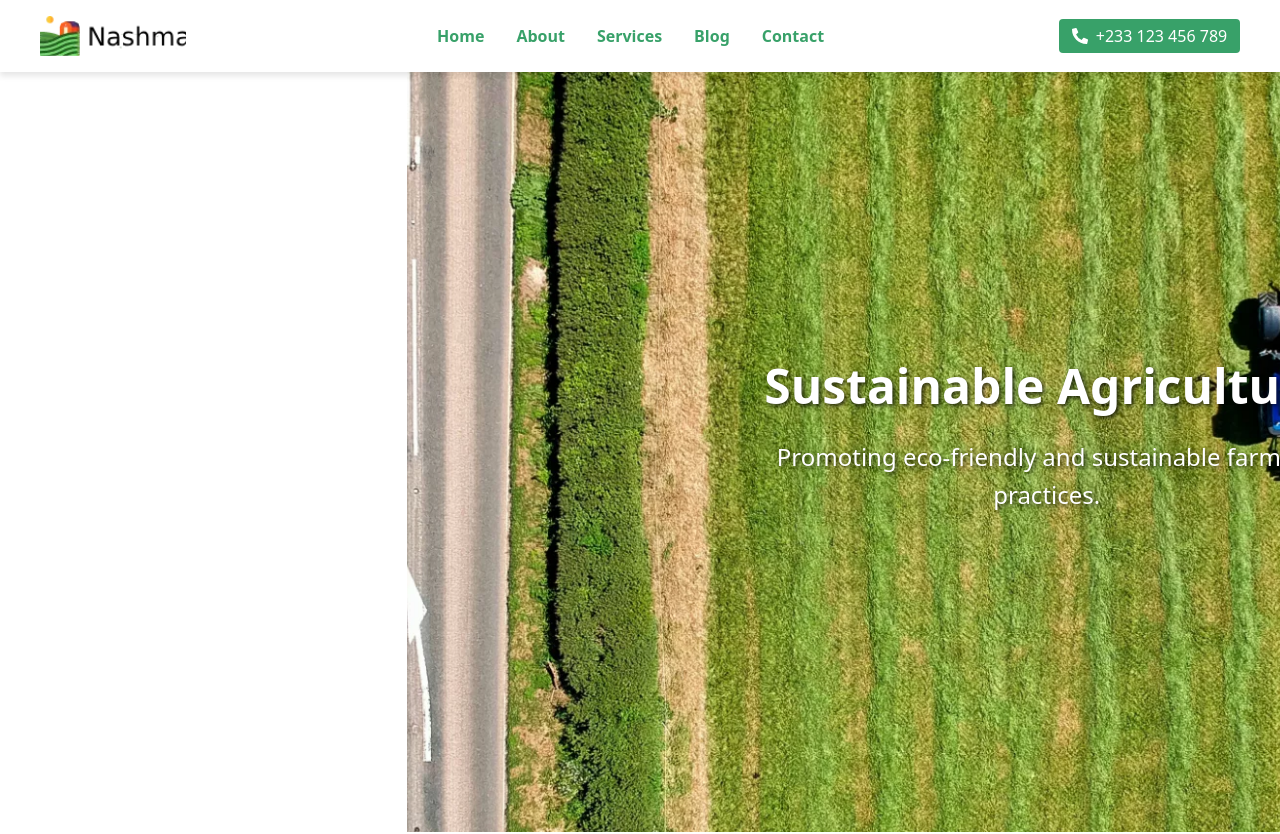
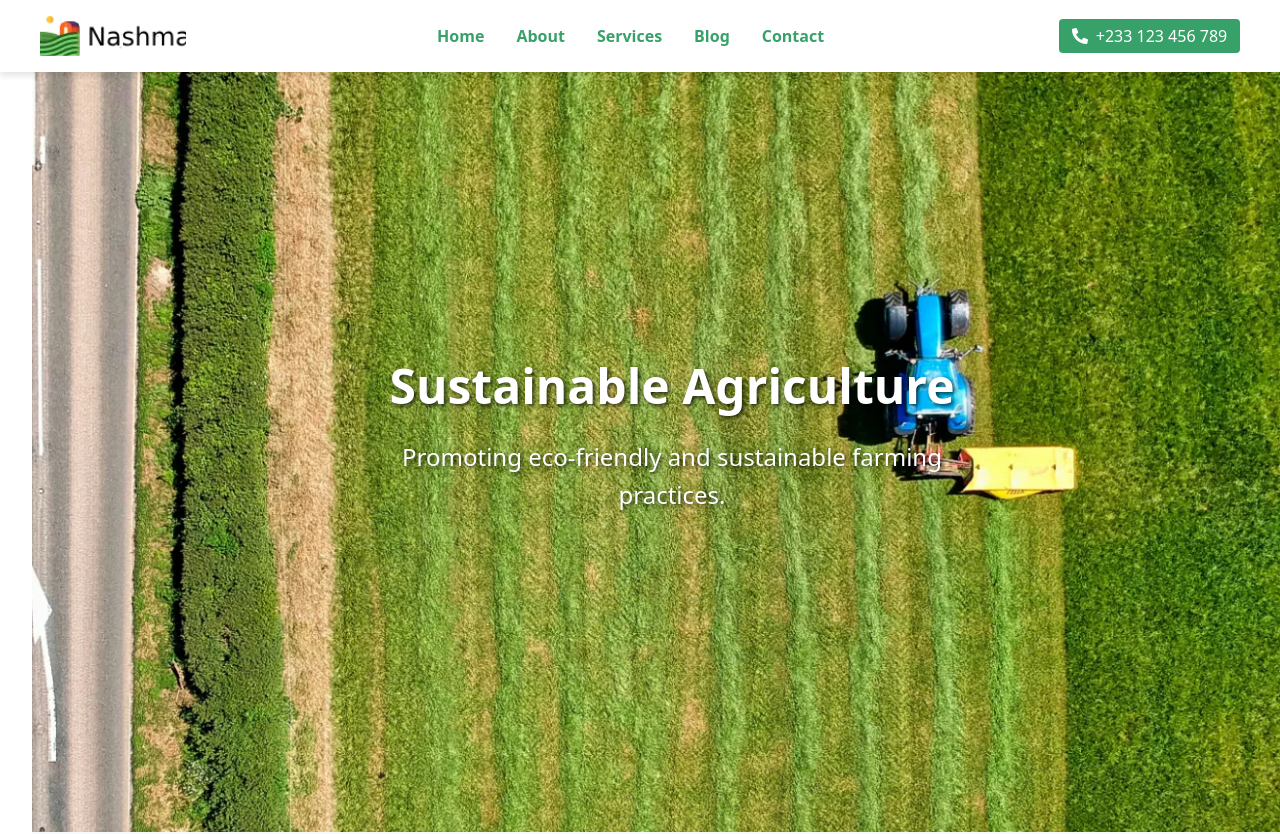
Before and after one commit to felix-atoma/nashma-agrobusiness, a React (Vite) app: page / in a window 1280 px wide. Shown: the top 834 px of the page. Built offline with nearby package versions, Linux system fonts and the light colour scheme.

Commit message:
layout dtyling

```diff
--- a/src/layouts/RootLayout.jsx
+++ b/src/layouts/RootLayout.jsx
@@ -6,48 +6,54 @@ const RootLayout = () => {
   return (
     <div
       style={{
-        top: 0,
         margin: 0,
         padding: 0,
-        width: '100vw', // Full viewport width
-        height: '100vh', // Full viewport height
         display: 'flex',
         flexDirection: 'column',
-        justifyContent: 'space-between', // Space out Navbar, content, and Footer
-        overflowX: 'hidden', // Prevent horizontal scrolling
+        minHeight: '100vh', // Ensures full viewport height coverage
+        width: '100vw', // Ensures full viewport width
+        overflowX: 'hidden', // Prevents horizontal scrolling
+        boxSizing: 'border-box', // Includes padding and border in dimensions
       }}
     >
       {/* Navbar */}
       <div
         style={{
-          position: 'sticky', // Sticks to the top when scrolling
-          top: 0,
-          zIndex: 50, // Ensures Navbar is above other elements
-          width: '100%',
-          backgroundColor: 'white', // Navbar background color
-          boxShadow: '0 2px 5px rgba(0, 0, 0, 0.1)', // Optional shadow for better visibility
+          zIndex: 10,
+          width: '100%', // Full horizontal coverage
+          flexShrink: 0, // Prevents shrinking
         }}
       >
         <Navbar />
       </div>
 
-      {/* Main content area filling remaining space */}
+      {/* Main content area */}
       <main
         style={{
-          flex: 1, // Fills the remaining vertical space
-          margin: 0,
-          padding: 0,
-          width: '100vw', // Full viewport width
+          flex: 1, // Fills remaining vertical space
+          display: 'flex',
+          flexDirection: 'column',
+          width: '100%', // Matches full width of the viewport
+          maxWidth: '100vw', // Prevents overflow
+          overflowX: 'hidden', // Avoid horizontal scrolling
+          padding: 0, // Ensure no extra spacing
+          margin: 0, // Ensure alignment with the Navbar
         }}
       >
-        <Outlet /> {/* Child routes will render here */}
+        <Outlet /> {/* Renders child routes */}
       </main>
 
-      {/* Contact and Footer */}
-      <div style={{ width: '100%', margin: 0, padding: 0 }}>
-
+      {/* Footer */}
+      <footer
+        style={{
+          width: '100%', // Full horizontal coverage
+          flexShrink: 0, // Prevents shrinking
+          padding: 0, // Aligns with the layout
+          margin: 0, // Matches Navbar's alignment
+        }}
+      >
         <Footer />
-      </div>
+      </footer>
     </div>
   );
 };
```
Also changed, not shown: 1 other file (tests, documents, lock files or other folders).
